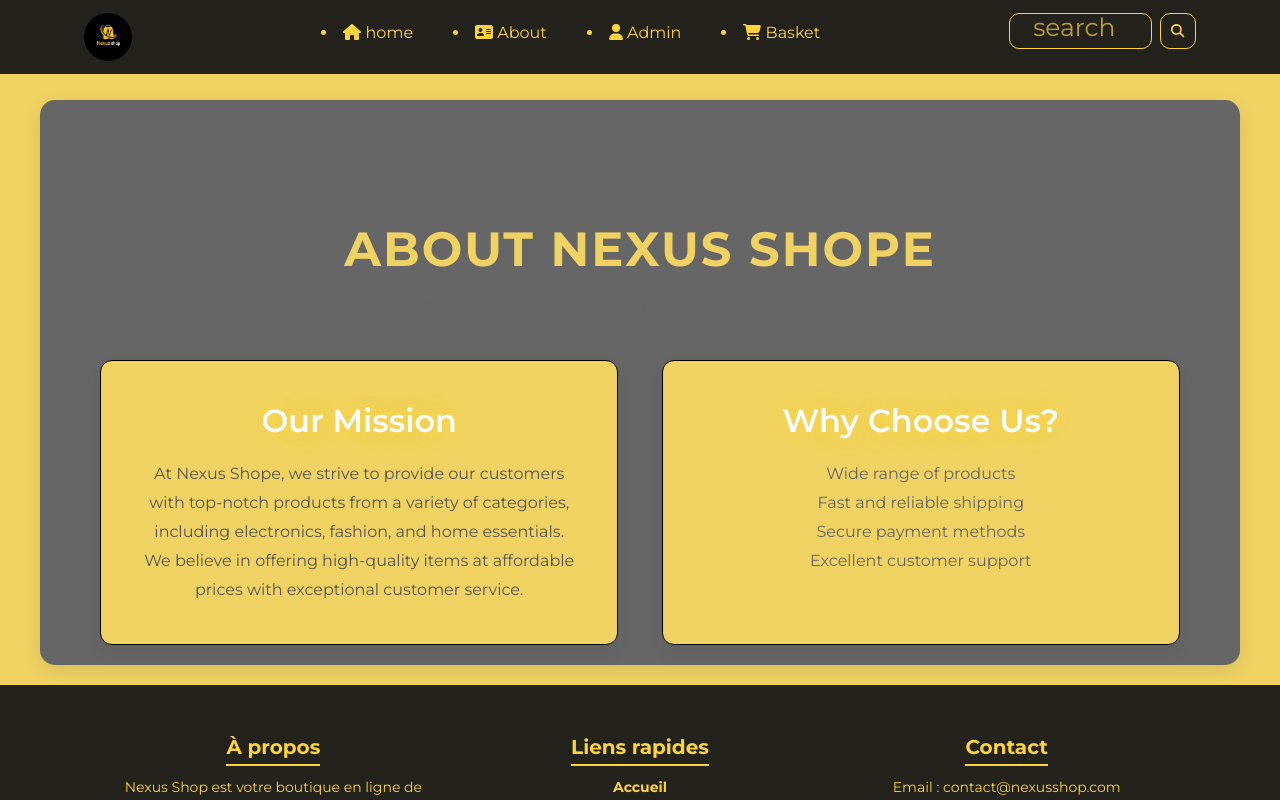
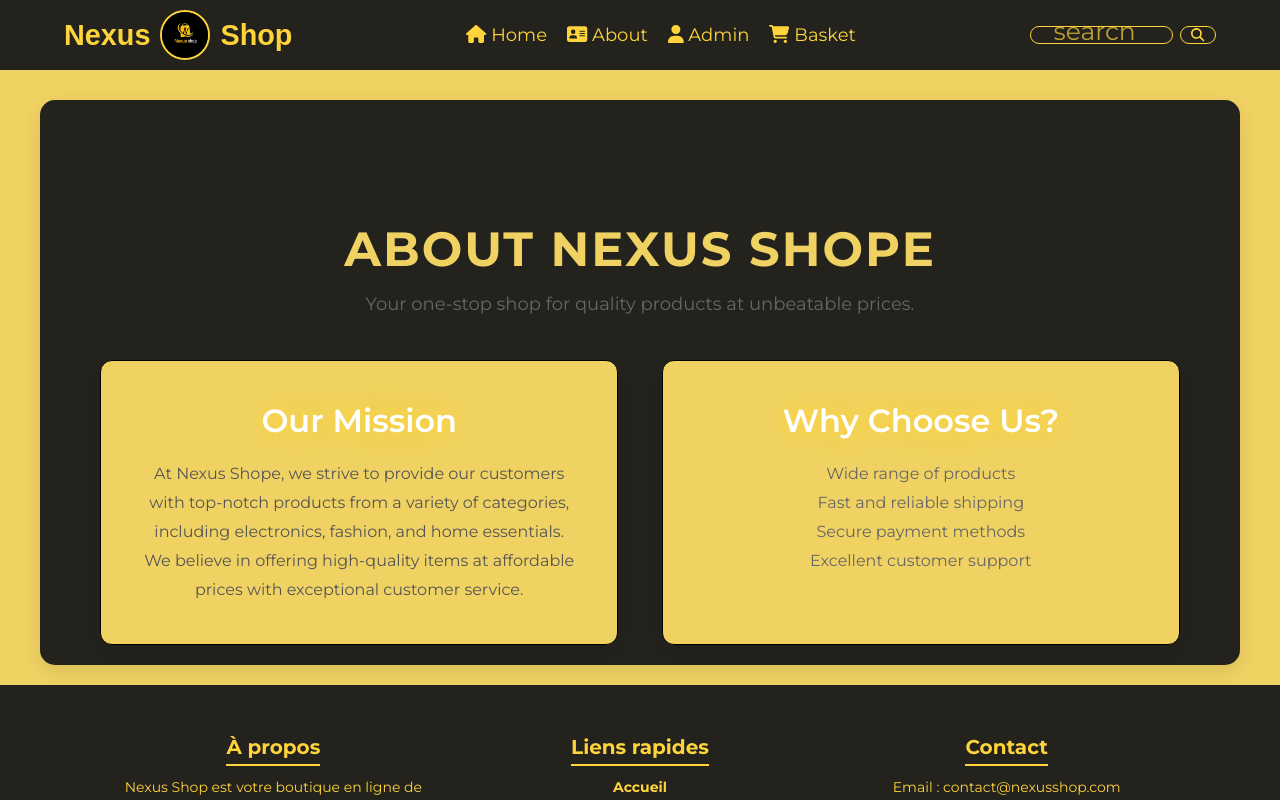
Before and after one commit to ouamarawl/nexus-shop, a React (Create React App) app in the folder frontend/: page /about in a window 1280 px wide. Shown: the top 800 px of the page. Built offline with nearby package versions, Linux system fonts and the light colour scheme; no server answers.

Commit message:
ana hwa babak ya wail²

```diff
--- a/frontend/src/component/header/Header.css
+++ b/frontend/src/component/header/Header.css
@@ -1,33 +1,109 @@
 .navbar {
     display: flex;
-    justify-content: space-around;
-    text-align: center;
-    margin: 1%;
-    background-color: rgb(35, 34, 29);
-    margin-left: 0%;
-    margin-right: 0%;
-    margin-top: 0%;
-    padding-top:1% ;
+    align-items: center;
+    justify-content: space-between;
+    background-color: #23221d;
+    padding: 10px 5%;
     position: fixed;
-    top:0;
+    top: 0;
     width: 100%;
     z-index: 999;
-}
-.navbar li,a{
+  }
+
+  .logo {
+    display: flex;
+    align-items: center;
+    font-size: 1.8rem;
+    font-weight: bold;
+    color: #FFD43B;
+    font-family: "Poppins", sans-serif;
+  }
+
+  .logo img {
+    height: 50px;
+    width: 50px;
+    border-radius: 50%;
+    margin: 0 10px;
+    border: 2px solid #FFD43B;
+  }
+
+  .list-navbar {
+    display: flex;
+    gap: 20px;
+  }
+
+  .list-navbar li {
+    list-style: none;
+    color: #FFD43B;
+    font-size: 18px;
+  }
+
+  .list-navbar a {
     text-decoration: none;
+  }
+
+  .sidebar-toggle {
+    font-size: 24px;
     color: #FFD43B;
-    margin: 5px 10px 5px 10px;
-}
-.navbar img{
-    height: 3rem;
-    width: 3rem;
-    border-radius: 100%;
-    margin-bottom: 1%;
+    cursor: pointer;
+    display: none;
+  }
 
-}
-.list-navbar {
+  .sidebar {
+    position: fixed;
+    top: 0;
+    left: -250px;
+    width: 250px;
+    height: 100%;
+    background-color: #23221d;
+    transition: left 0.3s ease-in-out;
     display: flex;
-    justify-content: space-between;
-    text-align: center;
-    margin-bottom: 1%;
-}
+    flex-direction: column;
+    padding-top: 60px;
+  }
+
+  .sidebar.open {
+    left: 0;
+  }
+
+  .sidebar-close {
+    position: absolute;
+    top: 15px;
+    right: 15px;
+    font-size: 24px;
+    color: #FFD43B;
+    cursor: pointer;
+  }
+
+  .sidebar ul {
+    list-style: none;
+    padding: 0;
+    text-align: left;
+  }
+
+  .sidebar ul li {
+    padding: 15px;
+  }
+
+  .sidebar ul li a {
+    color: #FFD43B;
+    text-decoration: none;
+    font-size: 18px;
+  }
+
+  .sidebar ul li a:hover {
+    color: #f1c40f;
+  }
+  .sidebar-search {
+    padding: 15px;
+    border-bottom: 1px solid #FFD43B;
+  }
+
+  @media (max-width: 768px) {
+    .list-navbar {
+      display: none;
+    }
+    .sidebar-toggle {
+      display: block;
+    }
+  }
--- a/frontend/src/component/header/Header.js
+++ b/frontend/src/component/header/Header.js
@@ -1,38 +1,82 @@
-import React from 'react';
-import { Link } from 'react-router-dom';
-import nexus from '../Assets/nexus.jpg';
-import './Header.css';
-import Searchbar from '../Searchbar/Searchbar';
-import { FontAwesomeIcon } from '@fortawesome/react-fontawesome';
-import { faHouse, faAddressCard, faUser, faCartShopping } from '@fortawesome/free-solid-svg-icons';
+import React, { useState } from "react";
+import { Link } from "react-router-dom";
+import nexus from "../Assets/nexus.jpg";
+import Searchbar from "../Searchbar/Searchbar";
+import { FontAwesomeIcon } from "@fortawesome/react-fontawesome";
+import { faBars, faTimes, faHouse, faAddressCard, faUser, faCartShopping } from "@fortawesome/free-solid-svg-icons";
+import "./Header.css";
 
 function Header() {
+  const [sidebarOpen, setSidebarOpen] = useState(false);
+
   return (
-    <div className='navbar'>
-      <img src={nexus} alt='nexus' />
-      <div className='list-navbar' style={{ textDecoration: 'none' }}>
-        <Link to='/'>
+    <div className="navbar">
+      <p className="logo">
+        Nexus <img src={nexus} alt="nexus" /> Shop
+      </p>
+
+      <div className="list-navbar">
+        <Link to="/">
           <li>
-            <FontAwesomeIcon icon={faHouse} style={{ color: "#FFD43B" }} /> home
+            <FontAwesomeIcon icon={faHouse} /> Home
           </li>
         </Link>
-        <Link to='/about'>
+        <Link to="/about">
           <li>
-            <FontAwesomeIcon icon={faAddressCard} style={{ color: "#FFD43B" }} /> About
+            <FontAwesomeIcon icon={faAddressCard} /> About
           </li>
         </Link>
-        <Link to='/admin'>
+        <Link to="/admin">
           <li>
-            <FontAwesomeIcon icon={faUser} style={{ color: "#FFD43B" }} /> Admin
+            <FontAwesomeIcon icon={faUser} /> Admin
           </li>
         </Link>
-        <Link to='/panier'>
+        <Link to="/panier">
           <li>
-            <FontAwesomeIcon icon={faCartShopping} style={{ color: "#FFD43B" }} /> Basket
+            <FontAwesomeIcon icon={faCartShopping} /> Basket
           </li>
         </Link>
       </div>
+
       <Searchbar />
+
+      <div className="sidebar-toggle" onClick={() => setSidebarOpen(true)}>
+        <FontAwesomeIcon icon={faBars} />
+      </div>
+
+      <div className={`sidebar ${sidebarOpen ? "open" : ""}`}>
+        <div className="sidebar-close" onClick={() => setSidebarOpen(false)}>
+          <FontAwesomeIcon icon={faTimes} />
+        </div>
+
+        {/* Searchbar inside Sidebar */}
+        <div className="sidebar-search">
+          <Searchbar />
+        </div>
+
+        <ul>
+          <li>
+            <Link to="/" onClick={() => setSidebarOpen(false)}>
+              <FontAwesomeIcon icon={faHouse} /> Home
+            </Link>
+          </li>
+          <li>
+            <Link to="/about" onClick={() => setSidebarOpen(false)}>
+              <FontAwesomeIcon icon={faAddressCard} /> About
+            </Link>
+          </li>
+          <li>
+            <Link to="/admin" onClick={() => setSidebarOpen(false)}>
+              <FontAwesomeIcon icon={faUser} /> Admin
+            </Link>
+          </li>
+          <li>
+            <Link to="/panier" onClick={() => setSidebarOpen(false)}>
+              <FontAwesomeIcon icon={faCartShopping} /> Basket
+            </Link>
+          </li>
+        </ul>
+      </div>
     </div>
   );
 }
--- a/frontend/src/pages/about/About.css
+++ b/frontend/src/pages/about/About.css
@@ -3,7 +3,7 @@
     margin: 20px auto;
     padding: 20px;
     max-width: 1200px;
-    background-color: #666;
+    background-color: #23221d;
     border-radius: 15px;
     box-shadow: 0 6px 18px rgba(0, 0, 0, 0.1);
     overflow: hidden;
--- a/frontend/src/pages/home/Home.css
+++ b/frontend/src/pages/home/Home.css
@@ -1,5 +1,8 @@
 .Home h1 {
   margin: 10px;
+}
+.Home{
+    padding-top: 80px;
 }
 .section-produits {
     margin: 2% 10% 2% 10%;
--- a/frontend/src/pages/panier/Panier.css
+++ b/frontend/src/pages/panier/Panier.css
@@ -5,6 +5,7 @@
     justify-content: center; /* Centrer verticalement si nécessaire */
     min-height: 100vh; /* Assure que le contenu est centré sur toute la hauteur de l'écran */
     text-align: center; /* Centrer le texte */
+    padding-top: 100px;
 }
 
 .panier-section-produits {
```
